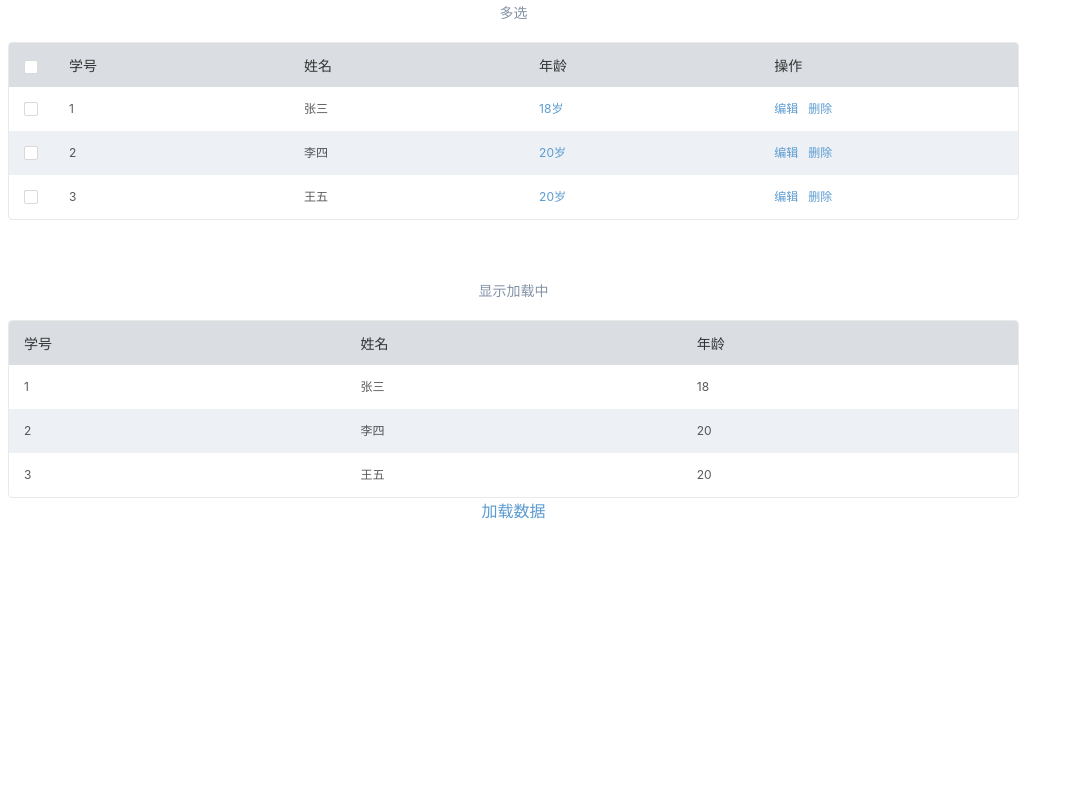
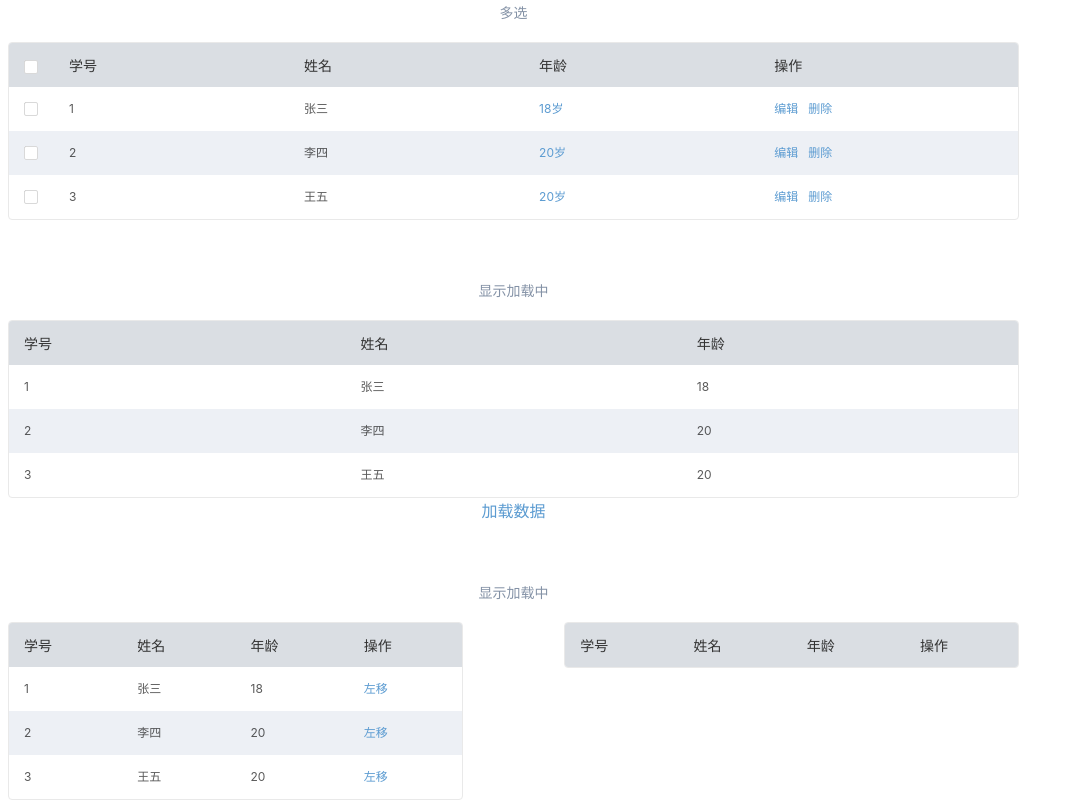
Before and after one commit to keluo/vue-easy-data-grid, a Vue app: page / in a window 1280 px wide. Shown: the part 870-1670 px from the top of the page, without its empty margins (0-1074 px from the left). Before the commit the page ends 1430 px from the top, so only its background shows below. Built offline with nearby package versions, Linux system fonts and the light colour scheme.

Commit message:
增加操作时，多返回一个index参数

```diff
--- a/example/App.vue
+++ b/example/App.vue
@@ -80,6 +80,33 @@
       <a href="javascript:void(0);" @click="showloading">加载数据</a>
     </div>
   </div>
+  <div class="block"  style="width: 80%;">
+    <span class="demonstration">显示加载中</span>
+    <code>
+
+    </code>
+    <vue-data-grid
+      :list-data="moveData"
+      :columns="columns"
+      :zebra="true"
+      :is-key-value="true"
+      :has-operation="true"
+      style="float:left;width: 45%;">
+      <template slot-scope="props">
+        <a href="javascript:void(0);" @click="moveToData(props.data)">左移</a>
+      </template>
+    </vue-data-grid>
+    <vue-data-grid
+      :list-data="moveNewData"
+      :columns="columns"
+      :zebra="true"
+      :is-key-value="true"
+      :has-operation="true"  style="float:right;width: 45%;">
+      <template slot-scope="props">
+        <a href="javascript:void(0);" @click="deleteToData(props.data,props.index)">移除</a>
+      </template>
+    </vue-data-grid>
+  </div>
 </div>
 </template>
 
@@ -88,6 +115,20 @@ export default {
   name: 'App',
   data () {
     return {
+      moveData:[{
+        id:1,
+        name:'张三',
+        age:'18'
+      },{
+        id:2,
+        name:'李四',
+        age:'20'
+      },{
+        id:3,
+        name:'王五',
+        age:'20'
+      }],
+      moveNewData:[],
       listData:[{
         id:1,
         name:'张三',
@@ -143,7 +184,14 @@ export default {
       setTimeout(()=>{
         that.isLoading = false;
       },5000);
-      }
+      },
+    moveToData(data){
+      this.moveNewData.push(data);
+    },
+    deleteToData(data,index){
+      this.moveNewData.splice(index,1);
+
+    }
   }
 }
 </script>
--- a/src/VueDataGrid.vue
+++ b/src/VueDataGrid.vue
@@ -63,7 +63,7 @@
           <span v-if="typeof value != 'object'" v-text="data[key]"></span>
         </td>
         <td v-if="hasOperation" class="options">
-          <slot :data="data"></slot>
+          <slot :data="data" :index="index"></slot>
         </td>
       </tr>
     </tbody>
```
